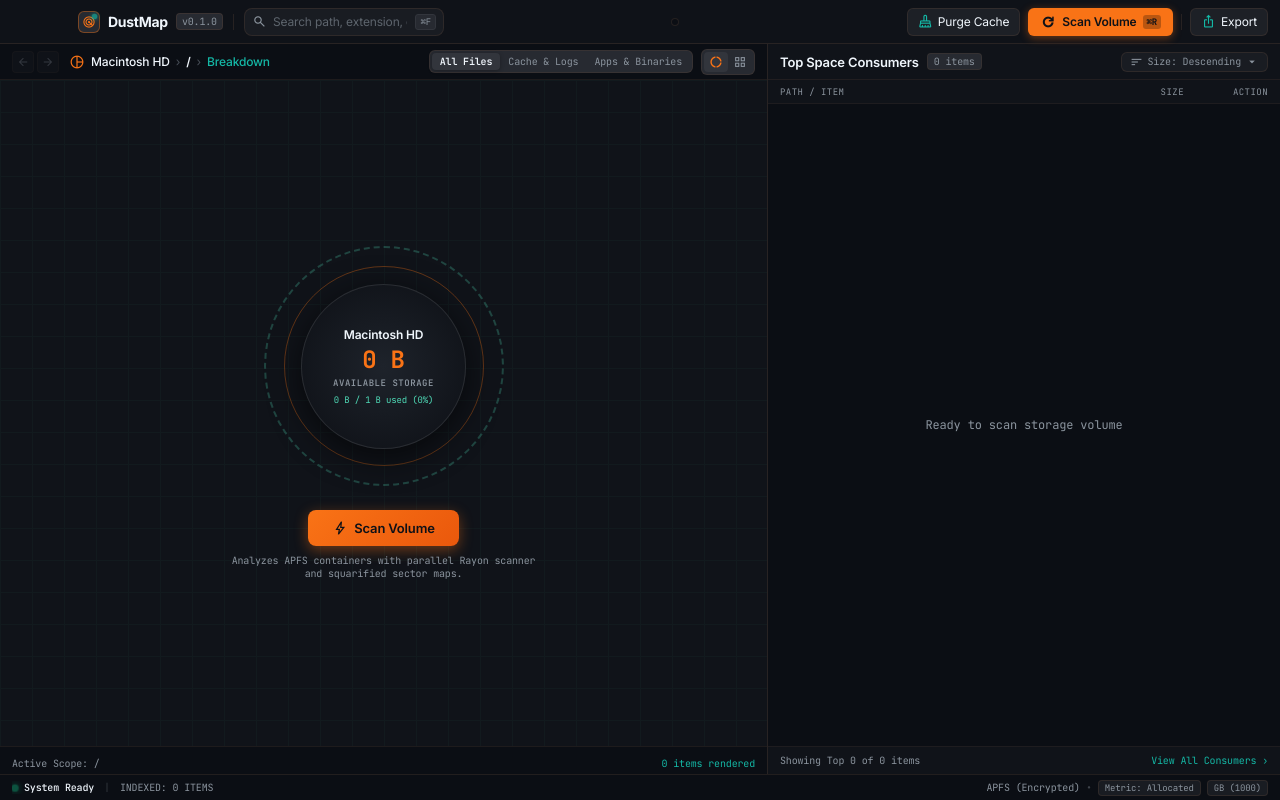
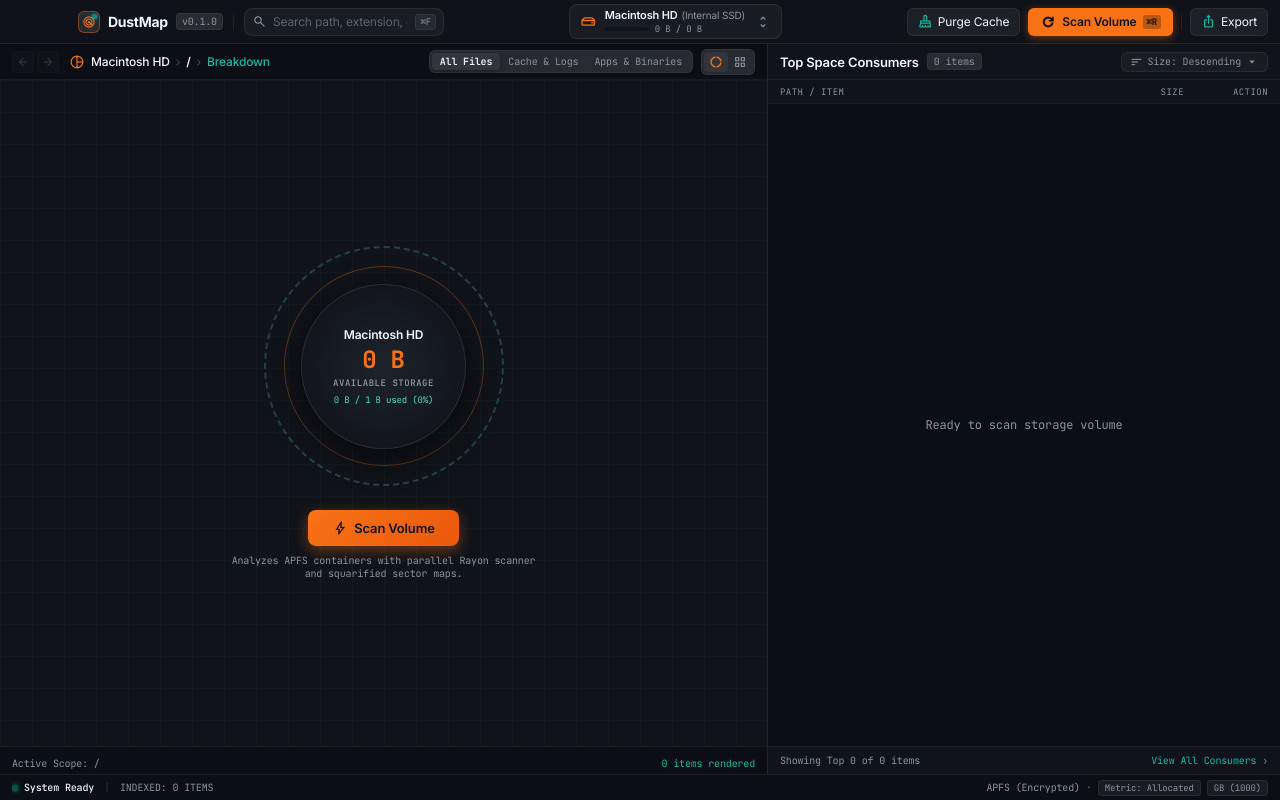
Before and after one commit to abhiudayg/dustmap, a Svelte app in the folder app/: page / in a window 1280 px wide. Built offline with nearby package versions, Linux system fonts and the light colour scheme.

Commit message:
feat: convert menu bar disks list to a unified dropdown selector

```diff
--- a/app/src/components/VolumeBar.svelte
+++ b/app/src/components/VolumeBar.svelte
@@ -5,6 +5,9 @@
 
   let searchInput: HTMLInputElement;
   let showDisksDropdown = $state(false);
+
+  const activeVol = $derived(appState.currentVolume || appState.volumes[0]);
+  const activePct = $derived(activeVol ? usagePercent(activeVol.used_bytes, activeVol.total_bytes) : 0);
 
   onMount(() => {
     loadVolumes();
@@ -25,8 +28,19 @@
       }
     };
 
+    const handleClickOutside = (e: MouseEvent) => {
+      const target = e.target as HTMLElement;
+      if (!target.closest('.volume-dropdown-container')) {
+        showDisksDropdown = false;
+      }
+    };
+
     window.addEventListener('keydown', handleKeyDown);
-    return () => window.removeEventListener('keydown', handleKeyDown);
+    window.addEventListener('click', handleClickOutside);
+    return () => {
+      window.removeEventListener('keydown', handleKeyDown);
+      window.removeEventListener('click', handleClickOutside);
+    };
   });
 
   async function handlePurgeCacheClick() {
@@ -75,47 +89,13 @@
     </div>
   </div>
 
-  <!-- Center: Volume Selector Cluster (Handles 1 to 10+ Disks Gracefully) -->
-  <div class="volume-selector-cluster">
-    {#if appState.volumes.length <= 2}
-      <!-- 1 or 2 disks: direct chips -->
-      {#each appState.volumes as vol}
-        {@const pct = usagePercent(vol.used_bytes, vol.total_bytes)}
-        {@const active = appState.currentVolume?.mount_point === vol.mount_point}
+  <!-- Center: Volume Selector Dropdown (All Disks in a Clean Dropdown) -->
+  <div class="volume-dropdown-container">
     <button
-          class="volume-chip"
-          class:active
-          onclick={() => selectVolume(vol, false)}
-          title="Volume: {vol.name || vol.mount_point} ({vol.fs_type})"
-        >
-          <span class="material-symbols-outlined drive-icon">
-            {vol.is_removable ? 'usb' : 'hard_drive'}
-          </span>
-          <div class="drive-meta">
-            <div class="drive-row">
-              <span class="drive-title">{vol.name || 'Macintosh HD'}</span>
-              <span class="drive-type">({vol.is_removable ? 'External' : 'Internal SSD'})</span>
-            </div>
-            <div class="gauge-row">
-              <div class="gauge-bar">
-                <div class="gauge-fill" style="width: {pct}%"></div>
-              </div>
-              <span class="gauge-label font-mono">
-                {formatBytes(vol.used_bytes, appState.useBinaryUnits)} / {formatBytes(vol.total_bytes, appState.useBinaryUnits)}
-              </span>
-            </div>
-          </div>
-        </button>
-      {/each}
-    {:else}
-      <!-- 3 to 10+ disks: Active Disk prominent chip + Dropdown Menu -->
-      {@const activeVol = appState.currentVolume || appState.volumes[0]}
-      {@const activePct = activeVol ? usagePercent(activeVol.used_bytes, activeVol.total_bytes) : 0}
-
-      <button
-        class="volume-chip active"
+      class="volume-dropdown-trigger"
+      class:open={showDisksDropdown}
       onclick={() => showDisksDropdown = !showDisksDropdown}
-        title="Active Volume: {activeVol?.name} — click to view all {appState.volumes.length} disks"
+      title="Select Disk Volume ({appState.volumes.length} mounted) — click to switch"
     >
       <span class="material-symbols-outlined drive-icon">
         {activeVol?.is_removable ? 'usb' : 'hard_drive'}
@@ -134,26 +114,15 @@
           </span>
         </div>
       </div>
-      </button>
-
-      <!-- Multi-disk dropdown trigger button -->
-      <div class="disks-dropdown-wrapper">
-        <button
-          class="disks-dropdown-trigger font-mono"
-          class:open={showDisksDropdown}
-          onclick={() => showDisksDropdown = !showDisksDropdown}
-          title="Switch among {appState.volumes.length} connected volumes"
-        >
-          <span>+{appState.volumes.length - 1} Disks</span>
-          <span class="material-symbols-outlined dropdown-arrow">
-            {showDisksDropdown ? 'expand_less' : 'expand_more'}
+      <span class="material-symbols-outlined dropdown-caret">
+        {showDisksDropdown ? 'expand_less' : 'unfold_more'}
       </span>
     </button>
 
     {#if showDisksDropdown}
       <div class="disks-dropdown-menu">
         <div class="dropdown-header font-mono">
-              <span>CONNECTED VOLUMES ({appState.volumes.length})</span>
+          <span>SELECT STORAGE VOLUME ({appState.volumes.length})</span>
         </div>
         {#each appState.volumes as vol}
           {@const isCur = appState.currentVolume?.mount_point === vol.mount_point}
@@ -176,7 +145,7 @@
               </div>
               <div class="disk-stats-row font-mono">
                 <span>{formatBytes(vol.used_bytes, appState.useBinaryUnits)} / {formatBytes(vol.total_bytes, appState.useBinaryUnits)}</span>
-                    <span>({pct}% used)</span>
+                <span class="pct-tag">({pct}%)</span>
               </div>
             </div>
             {#if isCur}
@@ -184,8 +153,6 @@
             {/if}
           </button>
         {/each}
-          </div>
-        {/if}
       </div>
     {/if}
   </div>
@@ -380,46 +347,34 @@
   }
 
   /* Volume Selector Cluster */
-  .volume-selector-cluster {
+  /* Unified Volume Selector Dropdown */
+  .volume-dropdown-container {
+    position: relative;
     display: flex;
     align-items: center;
-    gap: 6px;
-    background: #0B0E14;
-    padding: 3px;
-    border-radius: 8px;
-    border: 1px solid rgba(88, 66, 55, 0.35);
-    position: relative;
   }
-  .volume-chip {
+  .volume-dropdown-trigger {
     display: flex;
     align-items: center;
     gap: 8px;
     padding: 3px 10px;
-    border-radius: 6px;
-    background: transparent;
-    border: 1px solid transparent;
-    color: #8B949E;
+    border-radius: 8px;
+    background: #191C22;
+    border: 1px solid rgba(88, 66, 55, 0.4);
+    color: #F0F6FC;
     cursor: pointer;
     transition: all 0.15s;
     white-space: nowrap;
     text-align: left;
   }
-  .volume-chip:hover {
-    background: #1D2026;
-    color: #F0F6FC;
-  }
-  .volume-chip.active {
+  .volume-dropdown-trigger:hover, .volume-dropdown-trigger.open {
     background: #272A31;
-    color: #F0F6FC;
-    border-color: rgba(249, 115, 22, 0.5);
-    box-shadow: 0 2px 8px rgba(0, 0, 0, 0.4);
+    border-color: #F97316;
+    box-shadow: 0 2px 10px rgba(0, 0, 0, 0.4);
   }
   .drive-icon {
     font-size: 17px;
     color: #F97316;
-  }
-  .volume-chip:not(.active) .drive-icon {
-    color: #8B949E;
   }
   .drive-meta {
     display: flex;
@@ -449,7 +404,7 @@
   .gauge-bar {
     width: 44px;
     height: 4px;
-    background: #191C22;
+    background: #101319;
     border-radius: 2px;
     overflow: hidden;
   }
@@ -463,41 +418,25 @@
     font-size: 0.5625rem;
     color: #8B949E;
   }
-
-  /* Multi-disk Dropdown Menu */
-  .disks-dropdown-wrapper {
-    position: relative;
+  .dropdown-caret {
+    font-size: 16px;
+    color: #8B949E;
+    margin-left: 2px;
+    transition: transform 0.15s;
   }
-  .disks-dropdown-trigger {
-    display: flex;
-    align-items: center;
-    gap: 4px;
-    padding: 4px 8px;
-    border-radius: 6px;
-    background: #191C22;
-    border: 1px solid rgba(88, 66, 55, 0.35);
-    color: #8B949E;
-    font-size: 0.625rem;
-    cursor: pointer;
-    transition: all 0.15s;
-  }
-  .disks-dropdown-trigger:hover, .disks-dropdown-trigger.open {
-    color: #F0F6FC;
-    border-color: #F97316;
-    background: #272A31;
-  }
-  .dropdown-arrow {
-    font-size: 14px;
+  .volume-dropdown-trigger:hover .dropdown-caret, .volume-dropdown-trigger.open .dropdown-caret {
+    color: #F97316;
   }
   .disks-dropdown-menu {
     position: absolute;
     top: calc(100% + 6px);
-    left: 0;
-    width: 260px;
+    left: 50%;
+    transform: translateX(-50%);
+    width: 290px;
     background: #161B22;
     border: 1px solid rgba(249, 115, 22, 0.4);
     border-radius: 8px;
-    box-shadow: 0 12px 32px rgba(0, 0, 0, 0.8);
+    box-shadow: 0 12px 32px rgba(0, 0, 0, 0.85);
     padding: 4px;
     z-index: 100;
     display: flex;
@@ -563,6 +502,9 @@
     justify-content: space-between;
     font-size: 0.5625rem;
     color: #8B949E;
+  }
+  .pct-tag {
+    color: #14B8A6;
   }
   .checkmark {
     font-size: 14px;
```
Also changed, not shown: 1 other file (tests, documents, lock files or other folders). Lines whose indentation alone changed are shown as unchanged.
